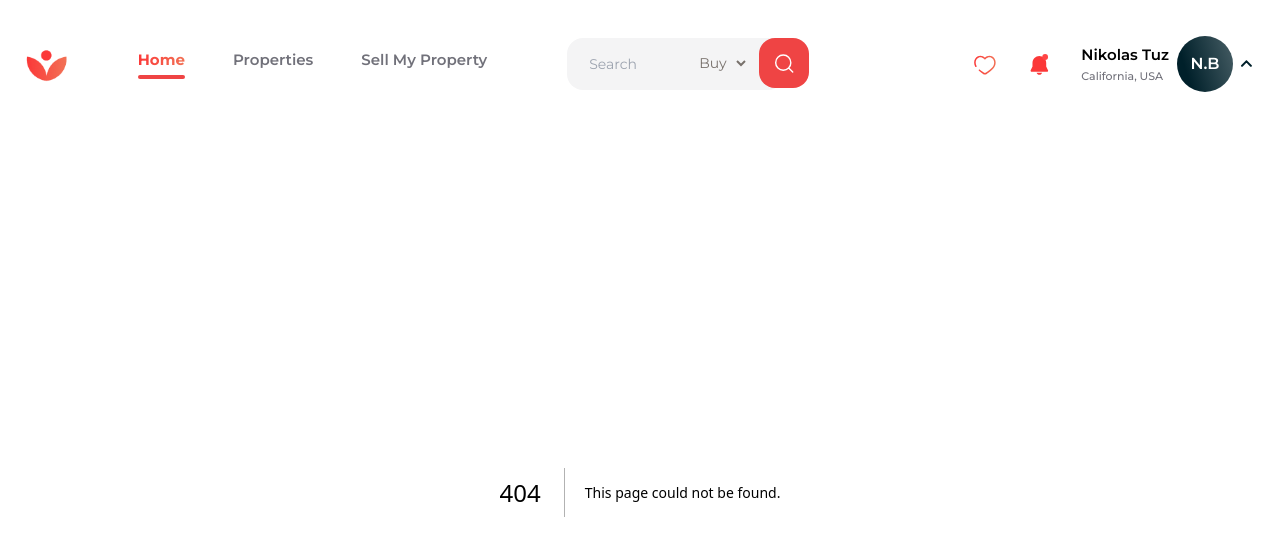
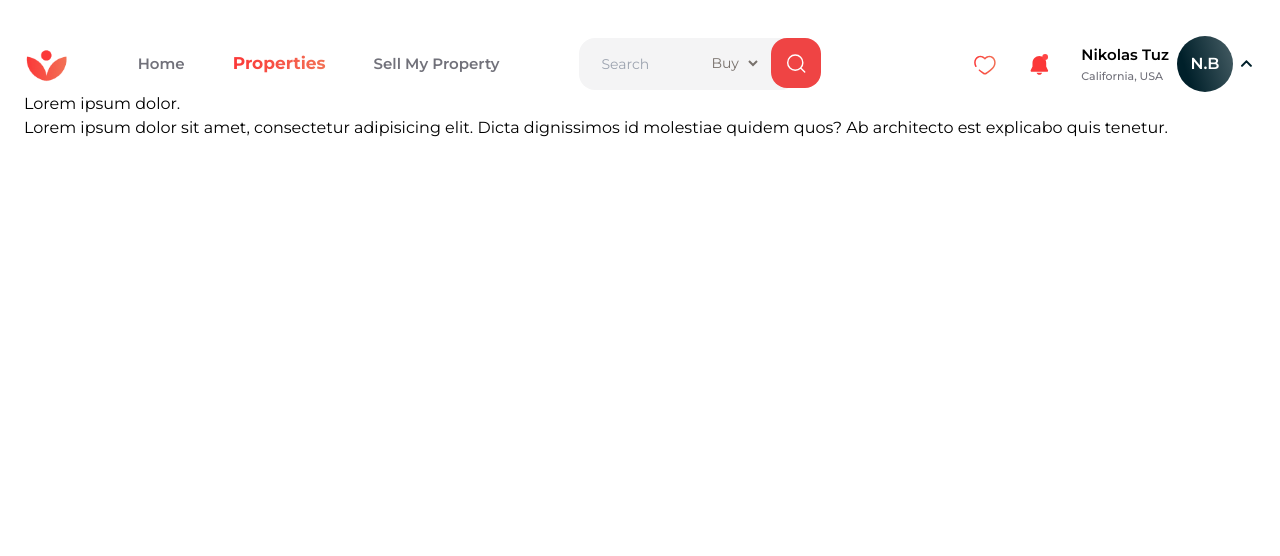
Before and after one commit to HumptyDumpy01/viaproperty-app, a Next.js app: page /properties in a window 1280 px wide. Before the commit this address had no page. Shown: the top 556 px of the page. Built offline with nearby package versions, Linux system fonts and the light colour scheme.

Commit message:
Active page is visible on navigation.

```diff
--- /dev/null
+++ b/app/properties/page.tsx
@@ -0,0 +1,15 @@
+// 'use client';
+
+/*type PropertiesType = {
+  // children: ReactNode;
+}*/
+
+export default function Properties(/*{  }: PropertiesType*/) {
+  return (
+    <main className={`overflow-hidden max-w-7xl mx-auto w-full`}>
+      <h1>Lorem ipsum dolor.</h1>
+      <p>Lorem ipsum dolor sit amet, consectetur adipisicing elit. Dicta dignissimos id molestiae quidem quos? Ab
+        architecto est explicabo quis tenetur.</p>
+    </main>
+  );
+}
--- a/components/Layout/Navigation/Navigation.tsx
+++ b/components/Layout/Navigation/Navigation.tsx
@@ -1,4 +1,4 @@
-// 'use client';
+'use client';
 
 /*type NavigationType = {
   // children: ReactNode;
@@ -25,10 +25,10 @@ export default function Navigation(/*{  }: NavigationType*/) {
                     stroke-linejoin="round" />
             </svg>
           </div>
-          <div className={`bp-1178:flex gap-12 mr-20 hidden`}>
-            <NavLink label={`Home`} path={`/`} type={`active`} />
-            <NavLink label={`Properties`} path={`/properties`} type={`default`} />
-            <NavLink label={`Sell My Property`} path={`/sell`} type={`default`} />
+          <div className={`bp-1178:flex gap-12 mr-20 hidden items-center`}>
+            <NavLink label={`Home`} path={`/`} />
+            <NavLink label={`Properties`} path={`/properties`} />
+            <NavLink label={`Sell My Property`} path={`/sell`} />
           </div>
           <div className={`hidden bp-750:flex`}>
             <Input />
--- a/components/UI/Link/NavLInk.tsx
+++ b/components/UI/Link/NavLInk.tsx
@@ -1,24 +1,24 @@
 // 'use client';
 
 import Link from 'next/link';
+import { usePathname } from 'next/navigation';
 
 type NavLinkType = {
-  type: `default` | `active`;
   label: string;
   path: string;
   // children: ReactNode;
 }
 
-export default function NavLink({ type, label, path }: NavLinkType) {
-  const defaultStyles = `text-[15px] font-semibold text-zinc-500`;
-  const activeStyles = `text-[15px] font-bold bg-clip-text text-transparent bg-linear-main-red`;
+export default function NavLink({ label, path }: NavLinkType) {
+  const defaultStyles = `text-[15px] font-semibold text-zinc-500 transition-all duration-200 hover:text-zinc-800`;
+  const activeStyles = `text-[17px] font-bold bg-clip-text text-transparent bg-linear-main-red`;
+  const currentPath = usePathname();
+  const type = currentPath === path ? `active` : `default`;
   return (
     <>
       <div className={`flex gap-1 flex-col`}>
         <Link href={path}
               className={type === `default` ? defaultStyles : activeStyles}>{label}</Link>
-        <div className={`${type === `active` ? `` : `hidden`} bg-red-500 flex h-1 bottom-0 left-0 rounded-full`}>
-        </div>
       </div>
     </>
   );
```
